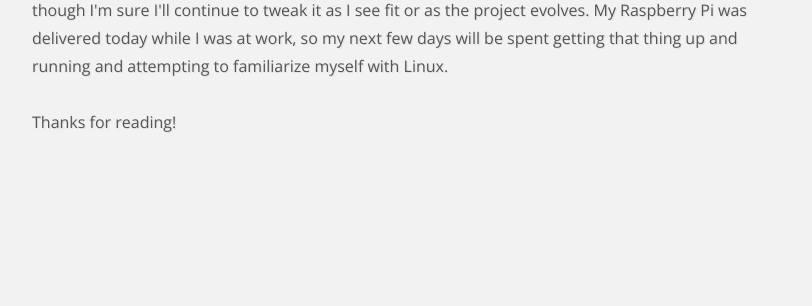
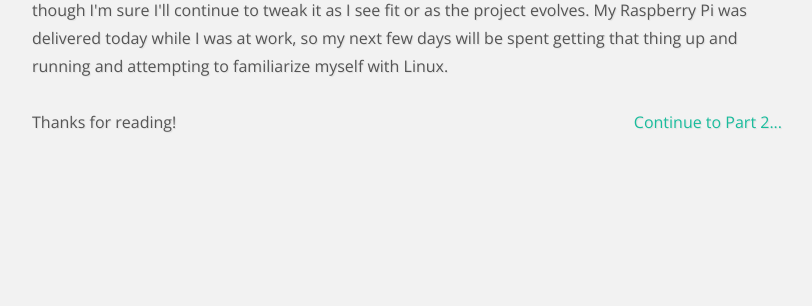
Before and after one commit to kershner/blog, a Flask app: page /piproject1 in a window 1280 px wide. Shown: the part 4966-5272 px from the top of the page, without its empty margins (233-1045 px from the left). Run offline with Flask 2, Linux system fonts and the light colour scheme; some libraries are stand-ins or nearby versions.

Commit message:
Added link to writeup part 2

```diff
--- a/app/templates/blog/writeups/project03-part1.html
+++ b/app/templates/blog/writeups/project03-part1.html
@@ -185,6 +185,7 @@ GIF folder size: 53 GIFs, approximately 163 MBs.</code></pre>
                 today while I was at work, so my next few days will be spent getting that thing up and running and attempting
                 to familiarize myself with Linux.<br><br>
                 Thanks for reading!
+                <a id="continue-link" href="/piproject2">Continue to Part 2...</a>
                 </p>
             </div>
 		</div>
```
